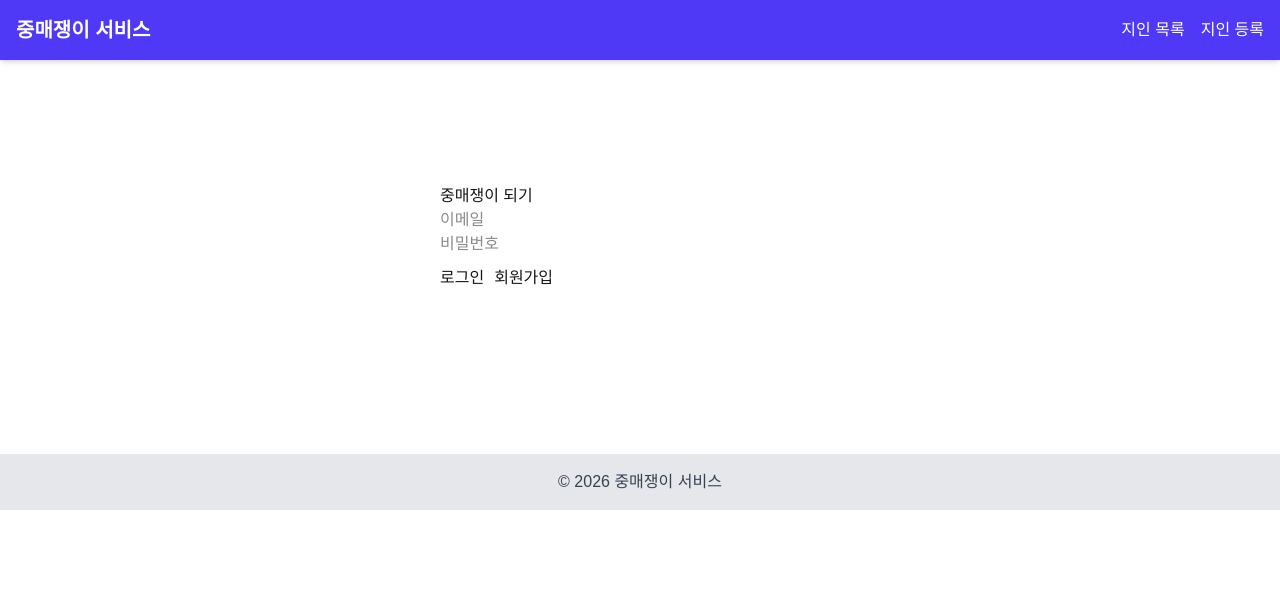
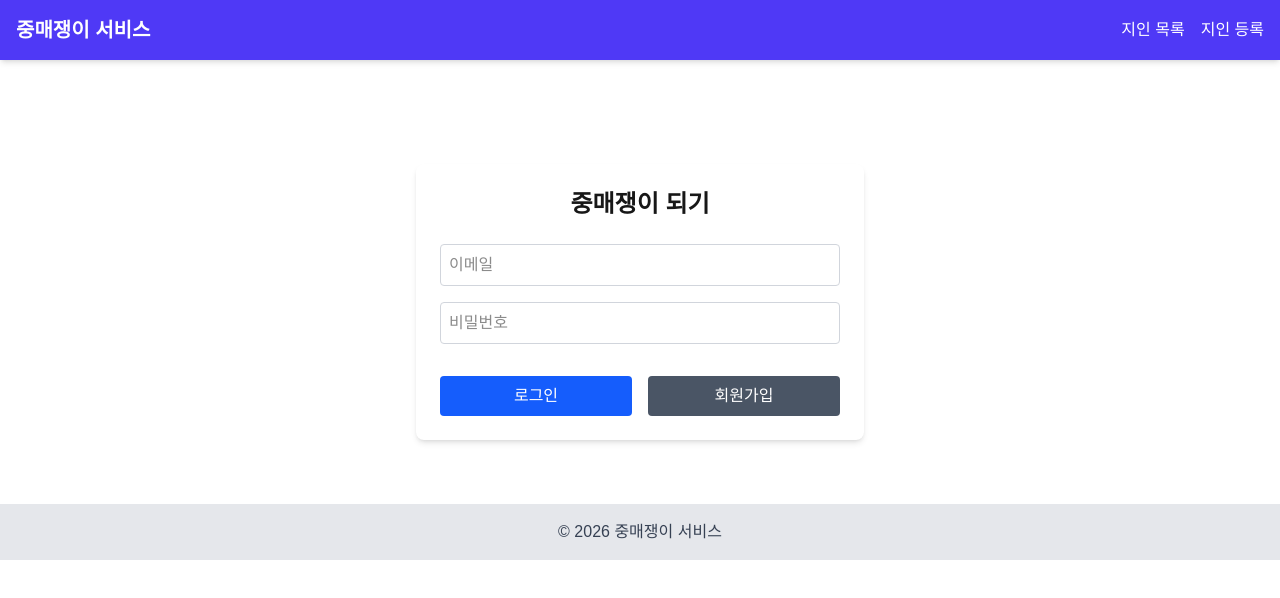
Before and after one commit to cannewseebe-1919/matchmaker-web2121-3, a Next.js app: page /login in a window 1280 px wide. Shown: the top 598 px of the page. Built offline with nearby package versions, Linux system fonts and the light colour scheme; no server answers.

Commit message:
Update page.tsx

```diff
--- a/app/login/page.tsx
+++ b/app/login/page.tsx
@@ -1,4 +1,6 @@
 'use client'
+// React import removed as it's unnecessary with Next.js 13+ and React 19
+// removed duplicate import
 
 import { useRouter } from 'next/navigation'
 import { useState } from 'react'
@@ -36,10 +38,11 @@
   }
 
   return (
-    <div style={{ maxWidth: 400, margin: '100px auto' }}>
-      <h1>중매쟁이 되기</h1>
+    <div className="max-w-md mx-auto mt-20 p-6 bg-white rounded-lg shadow-md">
+      <h1 className="text-2xl font-bold text-center mb-6">중매쟁이 되기</h1>
 
       <input
+        className="w-full p-2 border border-gray-300 rounded mb-4 focus:outline-none focus:ring-2 focus:ring-blue-500"
         placeholder="이메일"
         value={email}
         onChange={(e) => setEmail(e.target.value)}
@@ -47,20 +50,25 @@
 
       <input
         type="password"
+        className="w-full p-2 border border-gray-300 rounded mb-4 focus:outline-none focus:ring-2 focus:ring-blue-500"
         placeholder="비밀번호"
         value={password}
         onChange={(e) => setPassword(e.target.value)}
       />
 
-      <div style={{ marginTop: 10 }}>
-        <button onClick={handleLogin} disabled={loading}>
+      <div className="flex space-x-4 mt-4">
+        <button
+          onClick={handleLogin}
+          disabled={loading}
+          className="flex-1 bg-blue-600 text-white py-2 rounded hover:bg-blue-700 disabled:opacity-50"
+        >
           로그인
         </button>
 
         <button
           onClick={handleSignUp}
           disabled={loading}
-          style={{ marginLeft: 10 }}
+          className="flex-1 bg-gray-600 text-white py-2 rounded hover:bg-gray-700 disabled:opacity-50"
         >
           회원가입
         </button>
```
